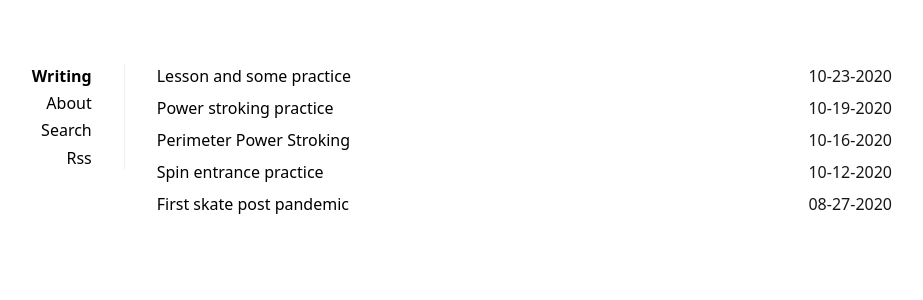
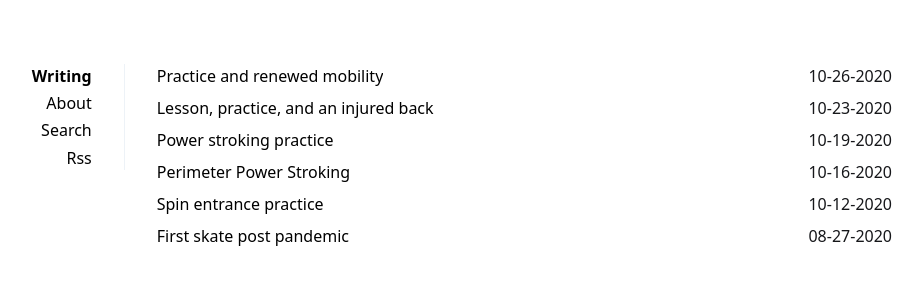
Before and after one commit to ghoshkaj/figure-skating-diary, a Jekyll site: the page built from index.html, in a window 1280 px wide. Shown: the top 300 px of the page, without its empty margins (196-1119 px from the left). Built offline with Jekyll 4.4.1, drawn with Linux system fonts in a browser that asks for light colours.

Commit message:
monday 26 oct

```diff
--- a/_posts/2020-10-23-Lesson.md
+++ b/_posts/2020-10-23-Lesson-and-an-injured-back.md
@@ -1,6 +1,6 @@
 ---
 layout: post
-title: Lesson and some practice
+title: Lesson, practice, and an injured back
 description: Feedback and some practice
 summary:
 tags: [power stroking, spin entrance, coach, lesson]
```
Also changed, not shown: _posts/2020-10-26-Practice-session-with-renewed-mobility.md (added, +17 -0 lines).
